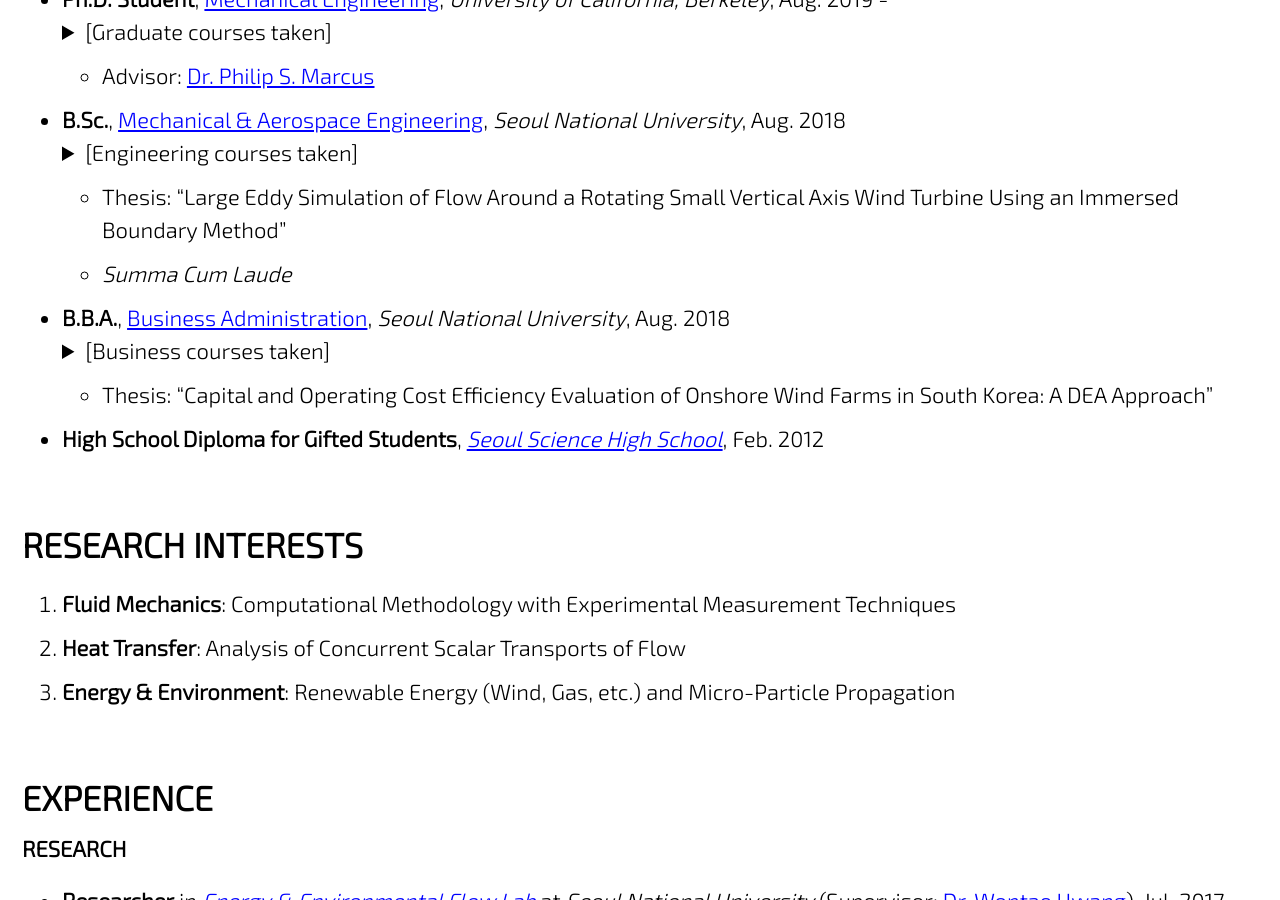
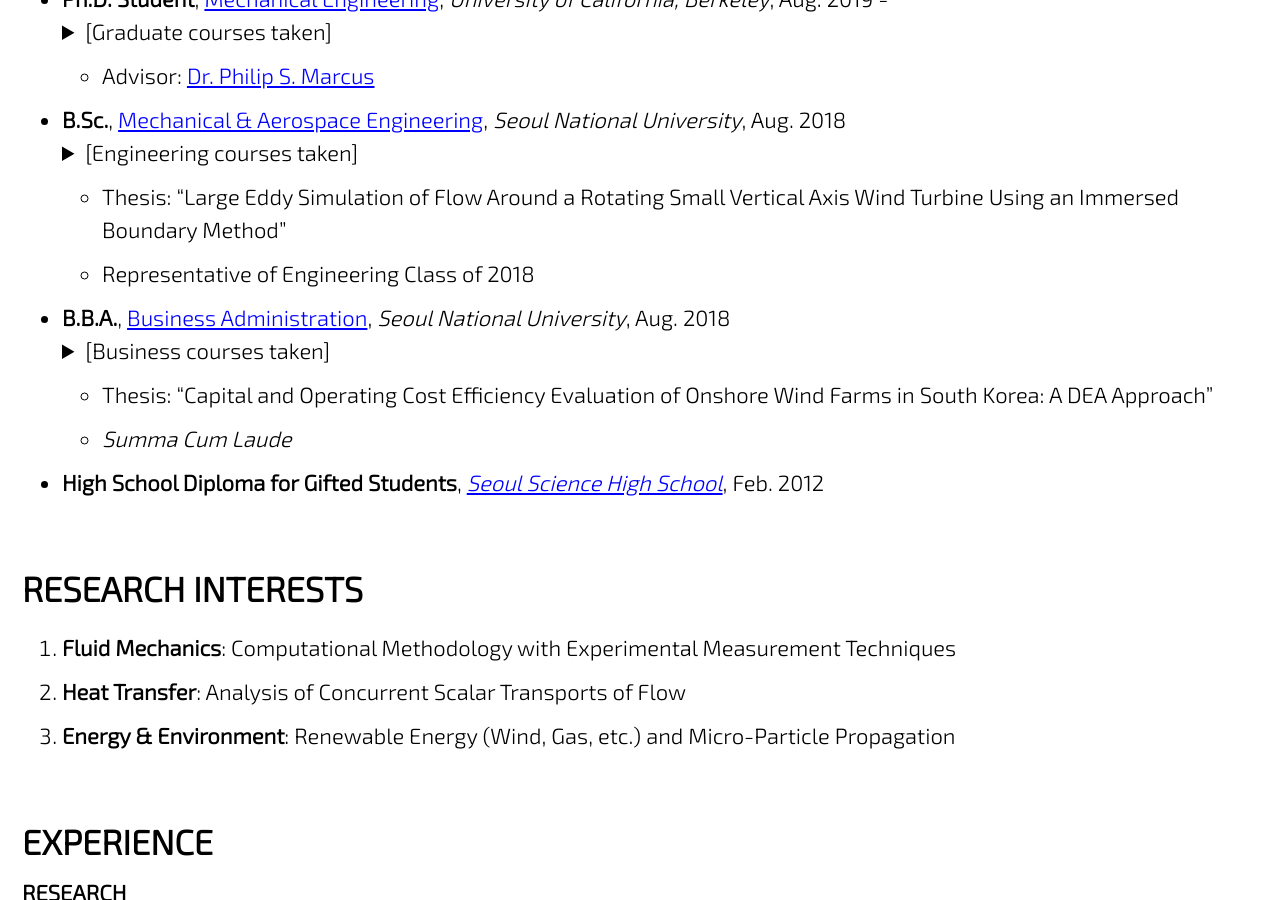
Before and after one commit to jun9303/jun9303.github.io, a Jekyll site: the page built from _pages/about.md, in a window 1280 px wide and 900 px high, scrolled down 782 px. Built offline with Jekyll 4.4.1, drawn with Linux system fonts in a browser that asks for light colours; cached includes are drawn as plain includes; nearby versions of some CDN libraries.

Commit message:
Signed-off-by: Joon <jun9303@gmail.com>

```diff
--- a/_pages/about.md
+++ b/_pages/about.md
@@ -31,8 +31,7 @@ feature_row:
       <small>Applied Fluid Mechanics, Creative Engineering Design, Digital Computer Concept and Practice, Digital Fabrication and Manufacturing, Dynamics, Engineering Mathematics (1 & 2), Fluid Mechanics, Heat Transfer, Introduction to Electrical and Computer Engineering, Management in Mechanical Engineering (1 & 2), Manufacturing Processes, Mechanical Drawing, Mechanical Engineering Lab. (1 & 2), Mechanical System Design Project (1 & 2), Mechanics and Design, Solid Mechanics, Thermodynamics, Writing in Science & Technology</small>
     </details>
   + Thesis: "Large Eddy Simulation of Flow Around a Rotating Small Vertical Axis Wind Turbine Using an Immersed Boundary Method"
-  + *Summa Cum Laude*
-
+  + Representative of Engineering Class of 2018
 - **B.B.A.**, [Business Administration](http://cba.snu.ac.kr/en), *Seoul National University*, Aug. 2018
     <details>
       <summary>[Business courses taken]</summary>
```
Also changed, not shown: other parts of _pages/about.md (+1 -0 lines).
